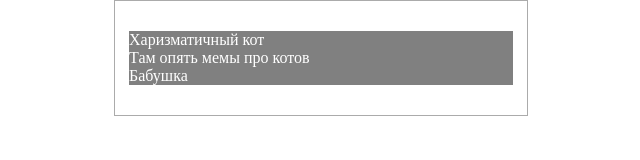
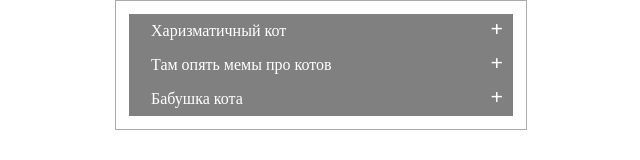
Before and after one commit to DonAlPatino/cssBayan, a plain HTML site: page cssBayan/index.html in a window 1280 px wide. Shown: the whole page, without its empty margins (319-959 px from the left). Drawn offline with Linux system fonts and the light colour scheme.

Commit message:
feat: add plus-minus (Fri, Mar 10,2023 21:03)

```diff
--- a/cssBayan/index.html
+++ b/cssBayan/index.html
@@ -23,7 +23,7 @@
      </div>
 
     <input type="checkbox" id="mem3" />
-    <label for="mem3">Бабушка</label>
+    <label for="mem3">Бабушка кота</label>
 
     <div class="content">
         <img src="img\babushka.jpg">
--- a/cssBayan/style.css
+++ b/cssBayan/style.css
@@ -1,9 +1,11 @@
 body{
     color:white;
     border: 1px solid #ababab;
-    padding: 30px 14px 30px 14px;
+    padding: 1%;
 	width: 30%;
 	margin: 0 auto;
+    justify-content: center;
+    align-items: center;
 
 }
 input {
@@ -12,8 +14,23 @@ input {
 
 label {
     display: block;
+    padding: 8px 22px;
     background: grey;
     transition: ease .5s;
+    position: relative;
+}
+
+label::after {
+    content: '+';
+    font-size: 22px;
+    font-weight: bold;
+    position: absolute;
+    right: 10px;
+    top: 2px;
+}
+
+input:checked + label::after {
+    content: '-';
 }
 
 label:hover {
@@ -26,8 +43,6 @@ label:hover {
     cursor: grab;
     overflow: hidden;
     display: flex;
-    justify-content: center;
-    align-items: center;
 }
 
 input + label + .content {
```
